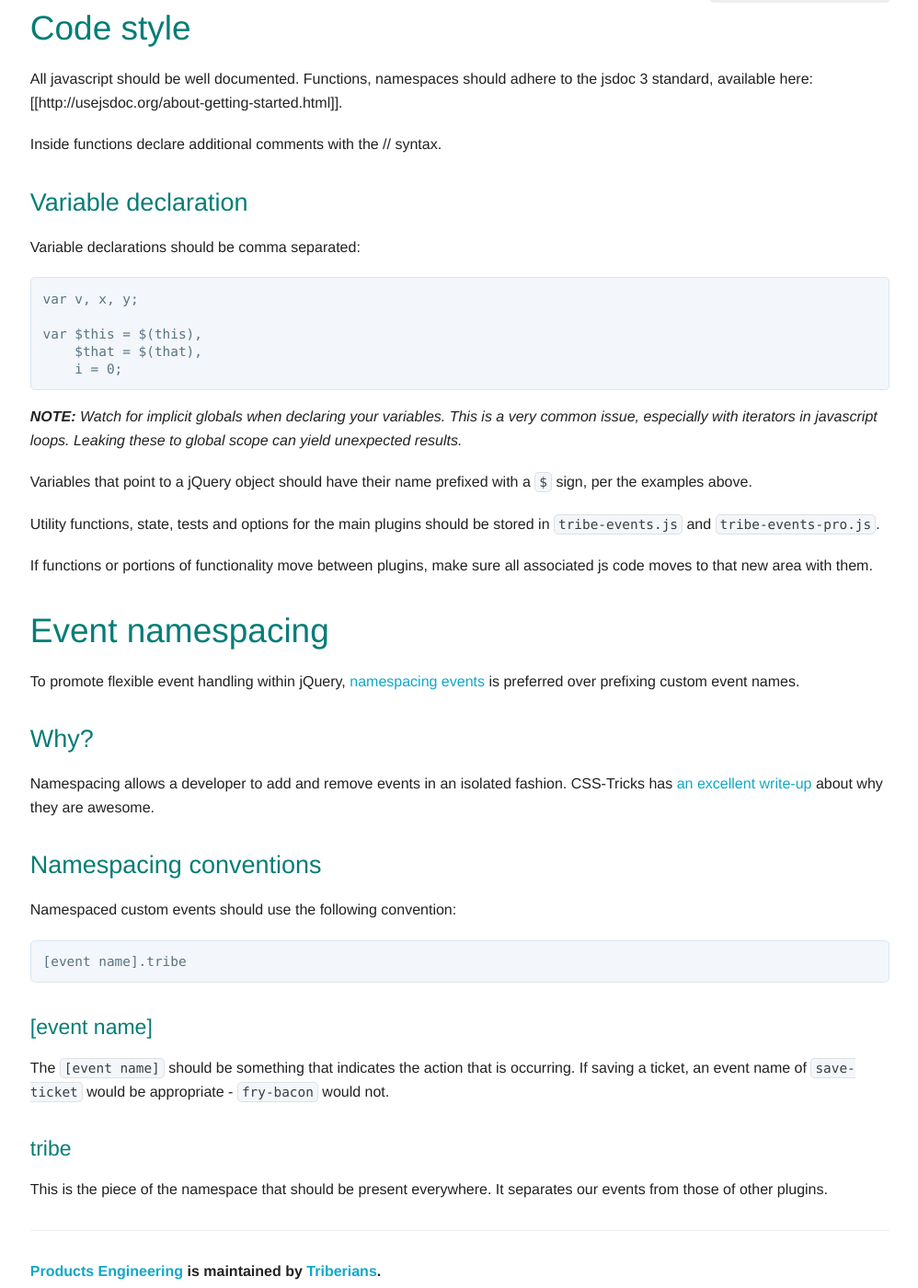
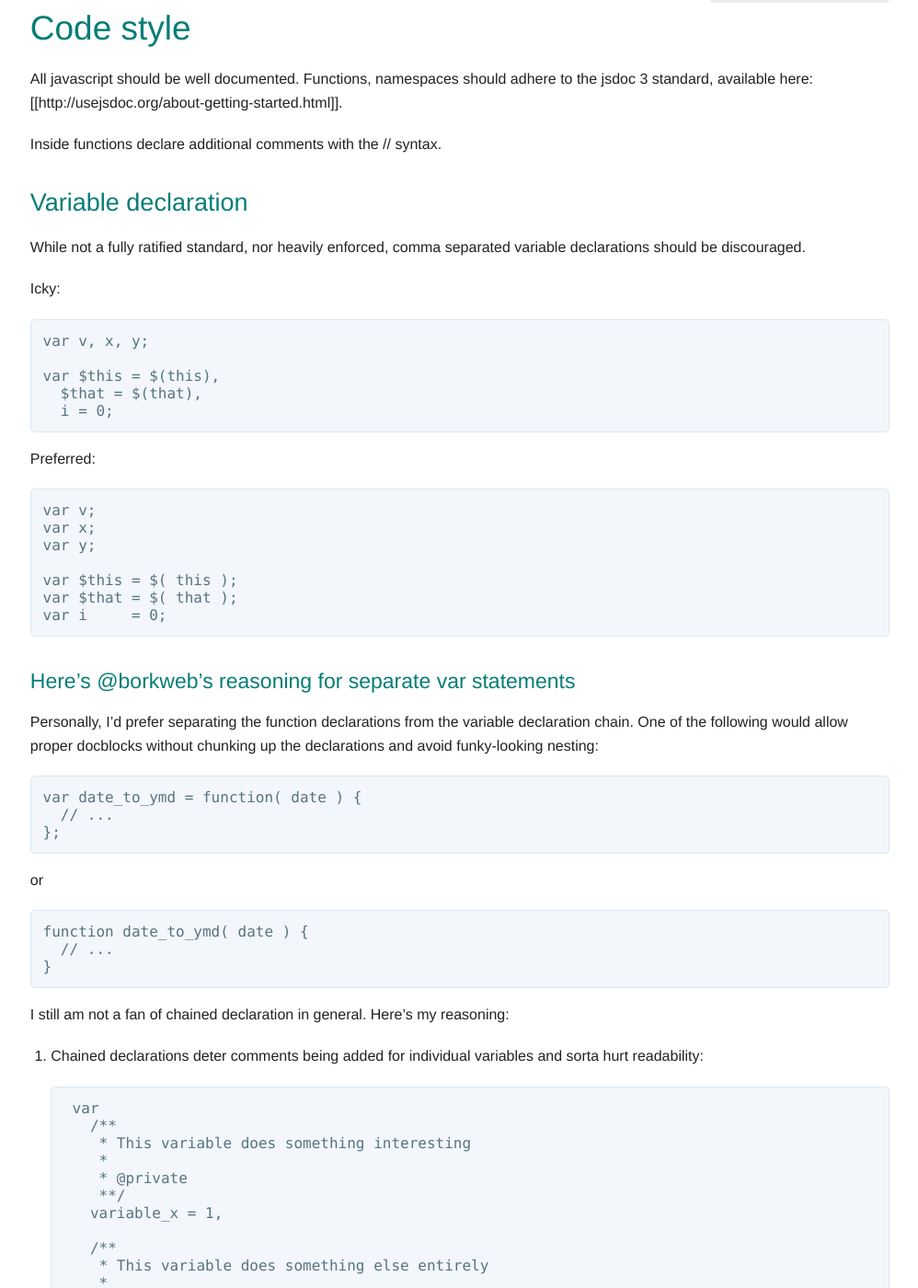
Before and after one commit to moderntribe/products-engineering, a Jekyll site: the page built from js/index.html, in a window 1280 px wide and 1400 px high, scrolled down 404 px. Shown: the whole window at 92% size, without its empty margins (140-1138 px from the left). Built offline with Jekyll 4.4.1, drawn with Linux system fonts in a browser that asks for light colours; nearby versions of some CDN libraries; some web fonts are replaced; some of the changed text lies outside the part shown.

Commit message:
Adding in my oft-typed justification for separate var statements

```diff
--- a/js/index.html
+++ b/js/index.html
@@ -30,17 +30,117 @@ Inside functions declare additional comments with the // syntax.
 
 ### Variable declaration
 
-Variable declarations should be comma separated:
+While not a fully ratified standard, nor heavily enforced, comma separated variable declarations should be discouraged.
 
-	var v, x, y;
+Icky:
 
-	var $this = $(this),
-	    $that = $(that),
-	    i = 0;
+<pre>
+var v, x, y;
 
-_**NOTE:** Watch for implicit globals when declaring your variables. This is a very common issue,
-especially with iterators in javascript loops. Leaking these to global scope can yield unexpected
-results._
+var $this = $(this),
+  $that = $(that),
+  i = 0;
+</pre>
+
+Preferred:
+
+<pre>
+var v;
+var x;
+var y;
+
+var $this = $( this );
+var $that = $( that );
+var i     = 0;
+</pre>
+
+#### Here's @borkweb's reasoning for separate var statements
+
+Personally, I'd prefer separating the function declarations from the variable declaration chain. One of the following would allow proper docblocks without chunking up the declarations and avoid funky-looking nesting:
+
+<pre>
+var date_to_ymd = function( date ) {
+  // ...
+};
+</pre>
+
+or
+
+<pre>
+function date_to_ymd( date ) {
+  // ...
+}
+</pre>
+
+I still am not a fan of chained declaration in general. Here's my reasoning:
+
+1. Chained declarations deter comments being added for individual variables and sorta hurt readability:
+
+    <pre>
+    var
+      /**
+       * This variable does something interesting
+       *
+       * @private
+       **/
+      variable_x = 1,
+
+      /**
+       * This variable does something else entirely
+       *
+       * @private
+       **/
+      variable_y = 2;
+    </pre>
+
+
+2. Chained declaration statements make them harder to move around and causes needless churn in diffs and increases the possibility of merge conflicts:
+
+    <pre>
+    var x = 1,
+      z = 3,
+      y = 2;
+
+    // changing it to the following would result in 2 changed lines:
+
+    var x = 1,
+      y = 2,
+      z = 3;
+    </pre>
+
+    vs the following:
+
+    <pre>
+    var x = 1;
+    var z = 3;
+    var y = 2;
+
+    // change it to the following would result in 1 changed line:
+
+    var x = 1;
+    var y = 2;
+    var z = 3;
+    </pre>
+
+3. Variable alignment of chained declarations is unpleasing to my brain (I know I could solve this by setting my tabs to 4...but that's not going to happen):
+
+    <pre>
+    // compare this
+    var x = 1,
+      y = 2,
+      z = 3;
+
+    // to:
+    var x = 1;
+    var y = 2;
+    var z = 3;
+    </pre>
+
+4. Our unminified code should be all about readability and not saving bytes. Good minifiers turn multiple var statements into comma separated ones.
+
+5. On the topic of saving bytes...In the event that the non-minified version of the JS file is served up to the user...two var statements gzip better than a single var with a comma. (via Isaac of NPM - [source](https://gist.github.com/isaacs/357981#gistcomment-2406))
+
+### jQuery var names
 
 Variables that point to a jQuery object should have their name prefixed with a `$` sign, per the examples above.
 
```
